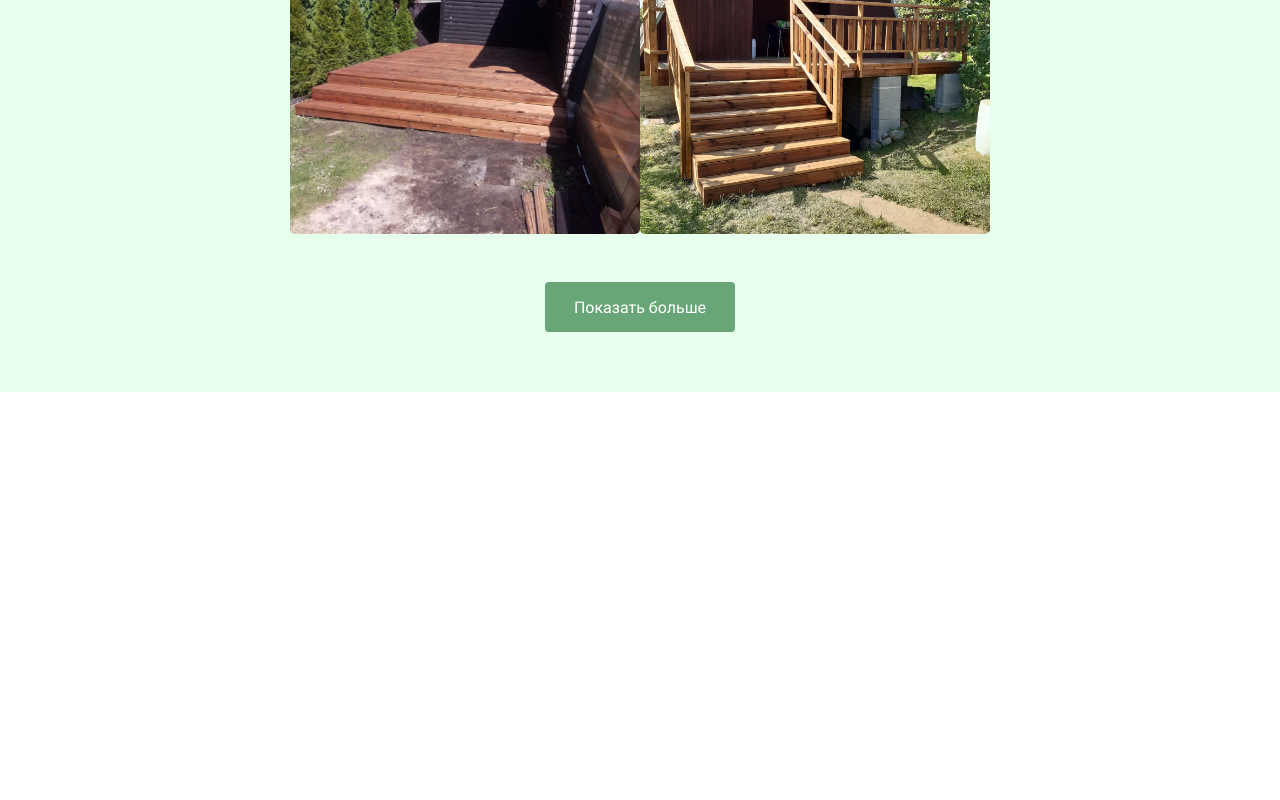
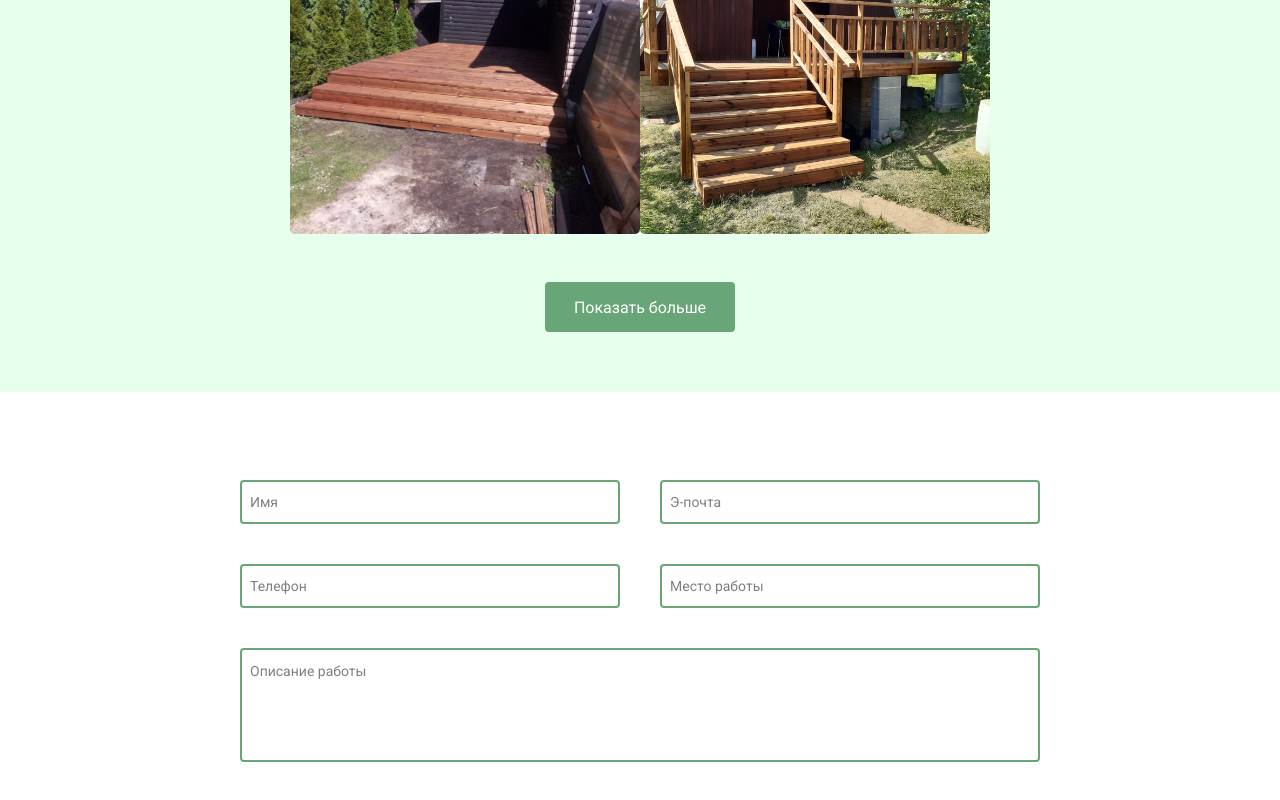
Before and after one commit to 6LiTCH66/construction-site, a React (Create React App) app: page / in a window 1280 px wide. Shown: the part 3190-3990 px from the top of the page. Before the commit the page ends 3582 px from the top, so only its background shows below. Built offline with nearby package versions, Linux system fonts and the light colour scheme; the HTML template or start-up script is replaced by a standard one.

Commit message:
contact form was added

```diff
--- a/src/App.js
+++ b/src/App.js
@@ -1,6 +1,6 @@
 import './App.css';
-import {Navbar} from "./components";
-import {Header, Services, Projects} from "./containers";
+import {Navbar, Footer} from "./components";
+import {Header, Services, Projects, Contact} from "./containers";
 function App() {
   return (
     <div className="App">
@@ -8,6 +8,7 @@ function App() {
         <Header/>
         <Services/>
         <Projects/>
+        <Contact/>
 
     </div>
   );
--- /dev/null
+++ b/src/components/contact_form/ContactForm.jsx
@@ -0,0 +1,35 @@
+import React from 'react';
+import "./contactForm.css"
+
+function ContactForm(props) {
+    return (
+        <>
+            <div className="contact-form_row">
+                <div className="form-input">
+                    <input type="text" placeholder="Имя" id="first_name"/>
+                    <label htmlFor="first_name">Имя</label>
+                </div>
+                <div className="form-input">
+                    <input type="email" placeholder="Э-почта" id="email"/>
+                    <label htmlFor="email">Э-почта</label>
+                </div>
+            </div>
+            <div className="contact-form_row">
+                <div className="form-input">
+                    <input type="tel" placeholder="Телефон" id="telephone"/>
+                    <label htmlFor="telephone">Телефон</label>
+                </div>
+                <div className="form-input">
+                    <input type="text" placeholder="Место работы" id="working_place"/>
+                    <label htmlFor="working_place">Место работы</label>
+                </div>
+            </div>
+            <div className="form-input contact-form_row">
+                <textarea id="work_description" rows="5" placeholder="Описание работы"></textarea>
+                <label htmlFor="work_description" className="textarea-label">Описание работы</label>
+            </div>
+        </>
+    );
+}
+
+export default ContactForm;
--- /dev/null
+++ b/src/components/contact_form/contactForm.css
@@ -0,0 +1,71 @@
+.form-input {
+    position: relative;
+
+}
+
+.form-input input::placeholder, textarea::placeholder {
+    opacity: 0;
+}
+
+.form-input input, #work_description {
+    width: 100%;
+    height: 44px;
+    font-size: 1rem;
+    padding: 10px;
+    outline: none;
+    border: 2px solid var(--color-bg-light-button);
+    box-sizing: border-box;
+    border-radius: 4px;
+}
+
+
+.form-input label {
+    position: absolute;
+    left: 10px;
+    top: 50%;
+    transform: translateY(-50%);
+    transition: .3s;
+    font-style: normal;
+    font-weight: 400;
+    font-size: 14px;
+    color: rgba(0, 0, 0, 0.5);
+    cursor: inherit;
+
+}
+
+.form-input input:focus + label,
+.form-input input:not(:placeholder-shown) + label
+{
+    top: 0;
+    font-size: 12px;
+    background: #FFFFFF;
+}
+
+.form-input textarea:focus + label,
+.form-input textarea:not(:placeholder-shown) + label
+{
+    top: 0!important;
+    font-size: 12px;
+    background: #FFFFFF;
+}
+
+.form-input input:focus {
+    border: 2.5px solid var(--color-bg-light-button);
+}
+
+#work_description{
+    height: 100%;
+    resize: none;
+}
+.textarea-label{
+    top: 20%!important;
+}
+
+.contact-form_row{
+    display: flex;
+    gap: 40px;
+    margin-top: 40px;
+}
+.form-input{
+    flex: 1;
+}
--- /dev/null
+++ b/src/components/footer/Footer.jsx
@@ -0,0 +1,11 @@
+import React from 'react';
+import "./footer.css";
+function Footer(props) {
+    return (
+        <div>
+            Footer
+        </div>
+    );
+}
+
+export default Footer;
--- a/src/components/index.js
+++ b/src/components/index.js
@@ -1 +1,3 @@
 export { default as Navbar } from './navbar/Navbar'
+export { default as Footer } from "./footer/Footer"
+export { default as ContactForm} from "./contact_form/ContactForm"
--- /dev/null
+++ b/src/containers/contact/Contact.jsx
@@ -0,0 +1,14 @@
+import React from 'react';
+import "./contact.css"
+import {ContactForm} from "../../components"
+function Contact(props) {
+    return (
+        <div className="contact-container">
+            <div className="contact-wrapper">
+                <ContactForm/>
+            </div>
+        </div>
+    );
+}
+
+export default Contact;
--- /dev/null
+++ b/src/containers/contact/contact.css
@@ -0,0 +1,12 @@
+.contact-container{
+    padding: 3rem;
+    display: flex;
+    justify-content: center;
+    align-content: center;
+}
+.contact-wrapper{
+    max-width: 800px;
+    width: 100%;
+    height: 100%;
+
+}
--- a/src/containers/index.js
+++ b/src/containers/index.js
@@ -1,3 +1,4 @@
 export {default as Header} from "./header/Header"
 export {default as Services} from "./services/Services"
 export {default as Projects} from "./projects/Projects"
+export {default as Contact} from "./contact/Contact"
--- a/src/containers/projects/Projects.jsx
+++ b/src/containers/projects/Projects.jsx
@@ -29,8 +29,8 @@ function Projects(props) {
             </div>
             <div className="projects-image_container">
                     {images.slice(0, 6).map((image, key) => (
-                        <div className="image-wrapper">
-                            <img src={image} alt="image"  key={key} className="projects-image"/>
+                        <div className="image-wrapper" key={key}>
+                            <img src={image} alt="image" className="projects-image"/>
                         </div>
                     ))}
             </div>
```
Also changed, not shown: src/components/footer/footer.css (added).
